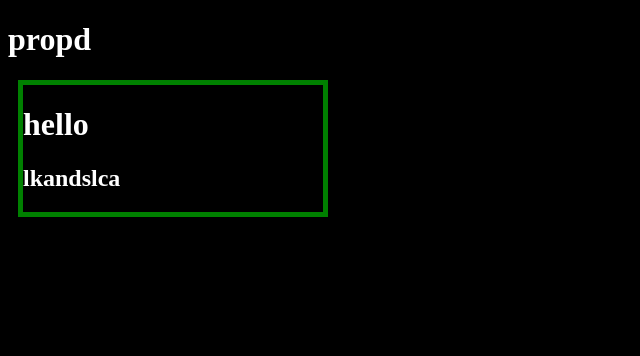
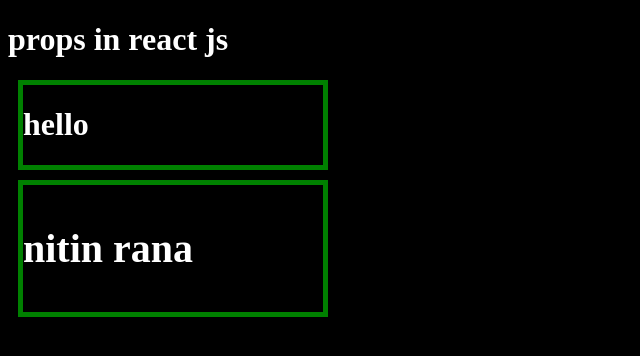
Before and after one commit to NitinRana08/prooo-react, a React (Vite) app: page / in a window 1280 px wide. Shown: the top 356 px of the page, without its empty margins (0-640 px from the left). Built offline with nearby package versions, Linux system fonts and the light colour scheme.

Commit message:
jsx
Props JSX inbuilt HTML to another component. gives - reusability / save time / clear code

```diff
--- a/src/App.jsx
+++ b/src/App.jsx
@@ -42,11 +42,32 @@
   return (
 
     <>
+    <div>
+      <h1>props in react js</h1>
+      <Wrapper>
+         <h1>hello</h1>
+      </Wrapper>
 
-<div>
+
+<Wrapper>
+  <h3 style={{fontSize:"40px"}}>nitin rana</h3>
+</Wrapper>
+
+    </div>
+
+
+
+
+
+
+
+
+{/* <div>
   <h1>propd</h1>
-  <Wrapper><h1 color="white">hellodcdc</h1></Wrapper>
-</div>
+  <Wrapper>
+    <h1 color="white">hellodcdc</h1>
+    </Wrapper>
+</div> */}
     {/* <Wrapper><h1>heloodcdc</h1> </Wrapper> */}
 
 
--- a/src/learning/Dog.jsx
+++ b/src/learning/Dog.jsx
@@ -11,7 +11,6 @@
             onClicked_New_Wheeler_Bike("Activa 3G");
 
         }
-
 
     }
 
--- a/src/learning/Wrapper.jsx
+++ b/src/learning/Wrapper.jsx
@@ -1,12 +1,11 @@
 
 
-function Wrapper({ child }) {
+function Wrapper({ children }) {
     return (
         <>
             {/* <h1>heloo</h1> */}
             <div style={{ color: "white", border: "5px solid green", width: "300px", margin: "10px" }}>
-                <h1>hello</h1>
-                <h2>lkandslca</h2>
+               {children }
             </div>
 
         </>
```
